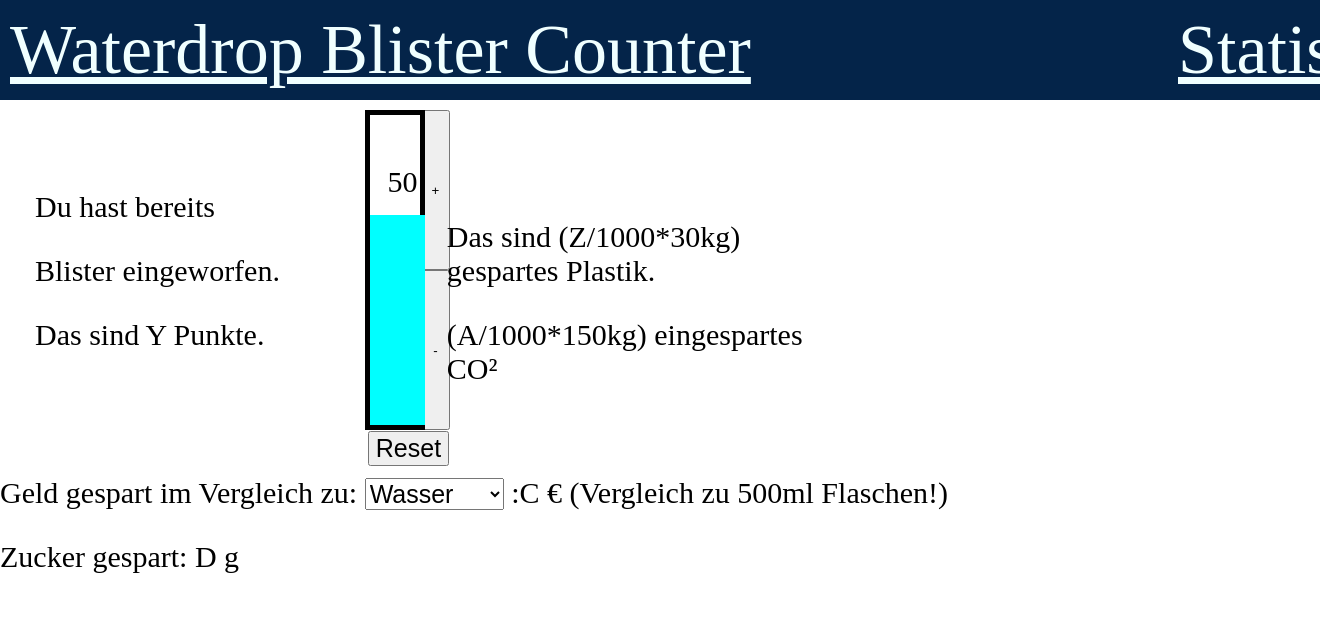
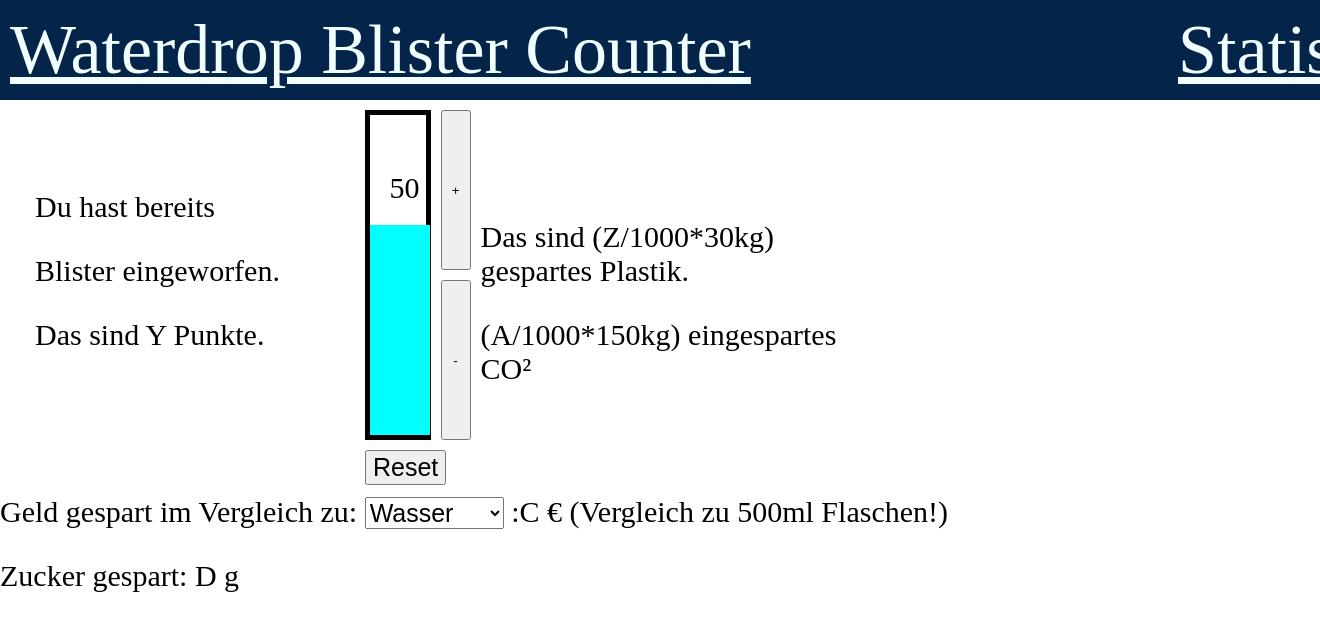
Before and after one commit to vShadowDrgn/Kirby-Blister-Counter, a Flask app: page / in a window 1320 px wide; the page is wider, and only the part inside the window is pictured. Shown: the top 631 px of that part. Run offline with Flask 3, Linux system fonts and the light colour scheme; data comes from the database, SQL or seed files in the repository.

Commit message:
small css fix

```diff
--- a/static/css/styles.css
+++ b/static/css/styles.css
@@ -14,7 +14,6 @@ h1 {
     font-size: 70px;
     color: azure;
     width: 60%;
-    float: left;
 }
 .headtext {
     font-size: 70px;
@@ -39,18 +38,22 @@ h1 {
     display: flex;
 }
 .text-left {
-    float:left;
     margin-left: 25px;
     margin-top: 50px;
     width: 25%;
 }
-.currentcounter {
-    width: 4.2%;
+.current-counter {
+    width: 8%;
     float: left;
     align-items: center;
 }
+.current-counter-body {
+    display: flex;
+    align-items: flex-start;
+    justify-content: space-between;
+}
 .watercontainer {
-    height: 310px;
+    height: 320px;
     width: 90%;
     border: 5px solid black;
     position: relative;
@@ -70,16 +73,19 @@ h1 {
 }
 #reset {
     font-size: 25px;
-    margin-left: 5%;
+    margin-top: 10px;
 }
 .text-right {
     width: 30%;
     float: left;
     margin-top: 80px;
+    margin-left: 10px;
 }
 .correction {
-    width: 2%;
-    float: left;
+    display: flex;
+    margin-left: 10px;
+    gap: 10px;
+    flex-direction: column;
 }
 #increase {
     width: 30px;
--- a/templates/index.html
+++ b/templates/index.html
@@ -7,17 +7,19 @@
             <p>Blister eingeworfen.</p>
             <p>Das sind Y Punkte.</p>
         </div>
-        <div class="currentcounter">
-            <div class="watercontainer" >
-                <div class="water">
+        <div class="current-counter">
+            <div class="current-counter-body">
+                <div class="watercontainer" >
+                    <div class="water">
+                    </div>
+                    <p class="watertext">50</p>
                 </div>
-                <p class="watertext">50</p>
+                <div class="correction">
+                    <button id="increase">+</button>
+                    <button id="decrease">-</button>
+                </div>
             </div>
             <button id="reset" style="position: relative;">Reset</button>
-        </div>
-        <div class="correction">
-            <button id="increase">+</button>
-            <button id="decrease">-</button>
         </div>
         <div class="text-right">
             <p>Das sind (Z/1000*30kg) gespartes Plastik.</p>
```
